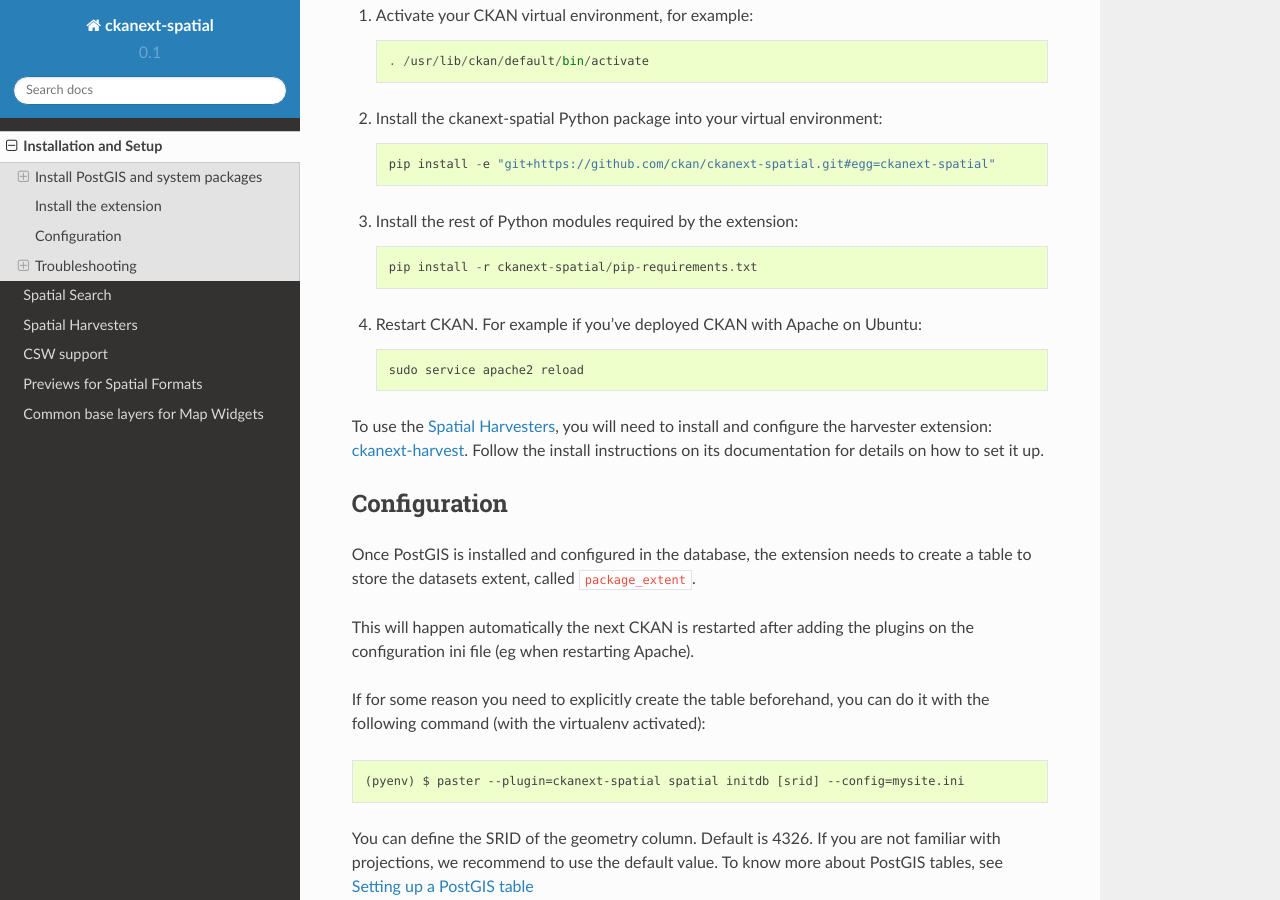
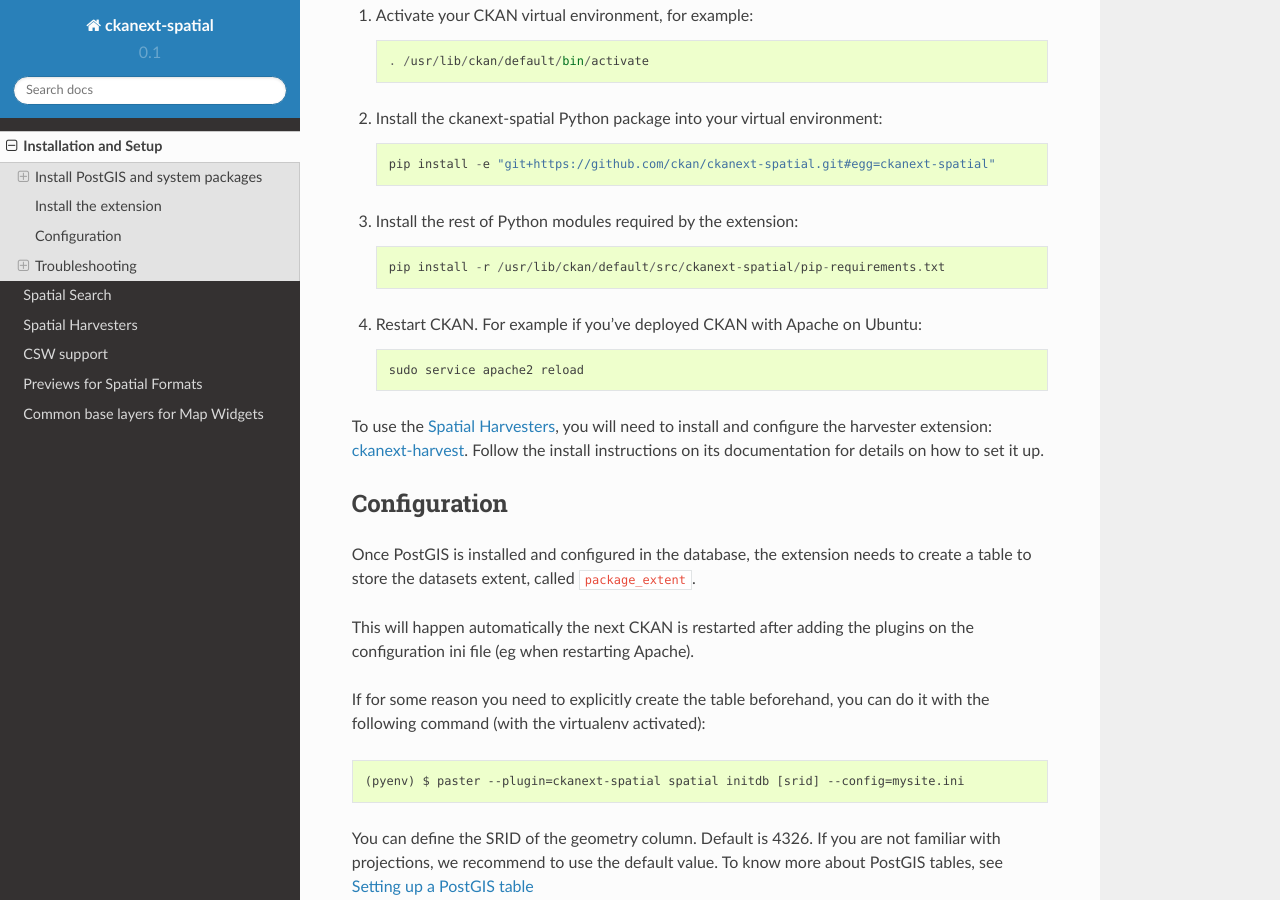
Before and after one commit to ckan/ckanext-spatial, a Sphinx documentation site: the page built from doc/install.rst, in a window 1280 px wide and 900 px high, scrolled down 2481 px. Built offline with Sphinx 7.4.7 and the Read the Docs theme 2.0.0, drawn with Linux system fonts in a browser that asks for light colours.

Commit message:
Full path to the pip-requirements.txt.

```diff
--- a/doc/install.rst
+++ b/doc/install.rst
@@ -117,7 +117,7 @@
 
 3. Install the rest of Python modules required by the extension::
 
-     pip install -r ckanext-spatial/pip-requirements.txt
+     pip install -r /usr/lib/ckan/default/src/ckanext-spatial/pip-requirements.txt
 
 4. Restart CKAN. For example if you've deployed CKAN with Apache on Ubuntu::
 
```
